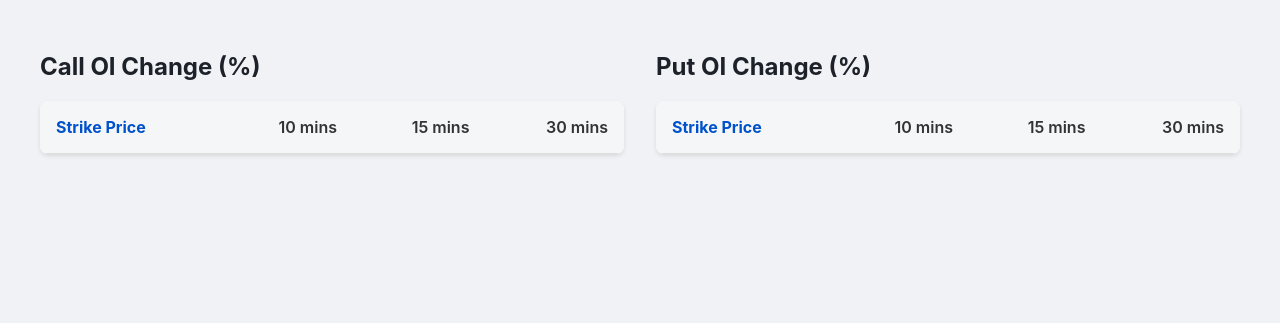
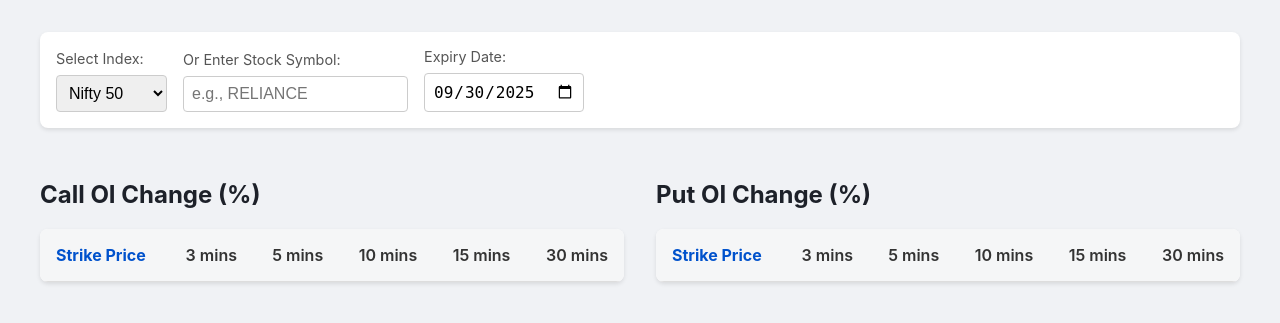
Before and after one commit to aakash-code/upstock-oi-tracker, a Flask app: template templates/dashboard.html in a window 1280 px wide. Shown: the part 114-437 px from the top of the page. Run offline with Flask 3, Linux system fonts and the light colour scheme; the template is opened without the code that fills it, so the values that code supplies are empty.

Commit message:
feat: Add dynamic symbol and expiry selection
This commit adds a comprehensive set of features to make the OI Tracker fully dynamic and more powerful.

Users can now select the instrument they want to track (Nifty, BankNifty, Sensex, or individual stocks) and choose a specific options expiry date via a new control panel on the dashboard.

The core logic has been updated to fetch 7 strikes (ATM ± 3) and to calculate OI changes over a wider range of time intervals (3m, 5m, 10m, 15m, 30m).

The frontend has been updated to support these new features, including a larger 7x5 table and event listeners that automatically refresh the data when a new selection is made.

```diff
--- a/app.py
+++ b/app.py
@@ -62,15 +62,19 @@ def dashboard():
 
 @app.route('/api/data')
 def api_data():
-    """API endpoint to fetch the latest OI data."""
+    """API endpoint to fetch the latest OI data based on user selections."""
     if 'access_token' not in session:
         return jsonify({'error': 'Not authenticated'}), 401
 
+    # Get parameters from the request, with fallbacks
+    symbol = request.args.get('symbol', 'NSE_INDEX|Nifty 50')
+    expiry = request.args.get('expiry') # The logic will handle a None expiry
+
     access_token = session['access_token']
-    data = tracker_logic.get_oi_data(access_token)
+    data = tracker_logic.get_oi_data(access_token, symbol, expiry)
 
     if data is None:
-        return jsonify({'error': 'Could not fetch data from Upstox API. Your token may be invalid.'}), 500
+        return jsonify({'error': f"Could not fetch data for {symbol}. The symbol might be invalid or there's no data for the selected expiry."}), 500
 
     call_data, put_data = data
     return jsonify({'call_data': call_data, 'put_data': put_data})
--- a/templates/dashboard.html
+++ b/templates/dashboard.html
@@ -17,6 +17,11 @@
         .header { display: flex; justify-content: space-between; align-items: center; margin-bottom: 2rem; }
         .header a { text-decoration: none; background-color: #0052cc; color: white; padding: 0.5rem 1rem; border-radius: 4px; }
         .header a:hover { background-color: #003d99; }
+        .error-message { background-color: #ffebe6; border: 1px solid #ff0000; color: #333; padding: 1rem; border-radius: 8px; margin-bottom: 2rem; }
+        .controls { display: flex; gap: 1rem; align-items: flex-end; background: white; padding: 1rem; border-radius: 8px; margin-bottom: 2rem; box-shadow: 0 2px 4px rgba(0,0,0,0.1); flex-wrap: wrap; }
+        .control-group { display: flex; flex-direction: column; }
+        .control-group label { margin-bottom: 0.5rem; font-size: 0.9rem; color: #555; }
+        .control-group select, .control-group input { padding: 0.5rem; border: 1px solid #ccc; border-radius: 4px; font-size: 1rem; }
     </style>
 </head>
 <body>
@@ -24,6 +29,25 @@
         <div class="header">
             <h1>OI Tracker Dashboard</h1>
             <a href="{{ url_for('logout') }}">Logout</a>
+        </div>
+
+        <div class="controls">
+            <div class="control-group">
+                <label for="symbol-select">Select Index:</label>
+                <select id="symbol-select">
+                    <option value="NSE_INDEX|Nifty 50" selected>Nifty 50</option>
+                    <option value="NSE_INDEX|Nifty Bank">Nifty Bank</option>
+                    <option value="BSE_INDEX|SENSEX">Sensex</option>
+                </select>
+            </div>
+            <div class="control-group">
+                <label for="stock-symbol">Or Enter Stock Symbol:</label>
+                <input type="text" id="stock-symbol" placeholder="e.g., RELIANCE">
+            </div>
+            <div class="control-group">
+                <label for="expiry-date">Expiry Date:</label>
+                <input type="date" id="expiry-date">
+            </div>
         </div>
 
         {% if error %}
@@ -39,6 +63,8 @@
                     <thead>
                         <tr>
                             <th>Strike Price</th>
+                            <th>3 mins</th>
+                            <th>5 mins</th>
                             <th>10 mins</th>
                             <th>15 mins</th>
                             <th>30 mins</th>
@@ -55,6 +81,8 @@
                     <thead>
                         <tr>
                             <th>Strike Price</th>
+                            <th>3 mins</th>
+                            <th>5 mins</th>
                             <th>10 mins</th>
                             <th>15 mins</th>
                             <th>30 mins</th>
@@ -74,21 +102,21 @@
             const putTableBody = document.getElementById('put-table-body');
             const errorContainer = document.querySelector('.error-message');
 
-            const thresholds = { 10: 10, 15: 15, 30: 25 };
+            const thresholds = { 3: 5, 5: 8, 10: 10, 15: 15, 30: 25 };
 
             const updateTable = (tableBody, data) => {
                 // Clear existing rows
                 tableBody.innerHTML = '';
 
                 // Get sorted strikes
-                const sortedStrikes = Object.keys(data).sort((a, b) => a - b);
+                const sortedStrikes = Object.keys(data).sort((a, b) => parseFloat(a) - parseFloat(b));
 
                 for (const strike of sortedStrikes) {
-                    const changes = data[strike];
+                    const changes = data[strike] || {};
                     const row = document.createElement('tr');
 
                     let rowHTML = `<td>${strike}</td>`;
-                    for (const interval of [10, 15, 30]) {
+                    for (const interval of [3, 5, 10, 15, 30]) {
                         const change = changes[interval] || 0;
                         const isRed = change > thresholds[interval];
                         rowHTML += `<td class="${isRed ? 'red-cell' : ''}">${change.toFixed(2)}</td>`;
@@ -98,8 +126,31 @@
                 }
             };
 
+            const symbolSelect = document.getElementById('symbol-select');
+            const stockSymbolInput = document.getElementById('stock-symbol');
+            const expiryDateInput = document.getElementById('expiry-date');
+
             const fetchData = () => {
-                fetch('/api/data')
+                let symbol = stockSymbolInput.value.trim().toUpperCase();
+                if (!symbol) {
+                    symbol = symbolSelect.value;
+                } else {
+                    // For stocks, we assume the exchange is NSE. This could be enhanced later.
+                    symbol = `NSE_EQ|${symbol}`;
+                }
+
+                let expiry = expiryDateInput.value;
+                if (!expiry) {
+                    // Default to a future date if none selected, as the API requires it.
+                    // A better approach would be to fetch available expiries.
+                    const today = new Date();
+                    expiry = new Date(today.getFullYear(), today.getMonth() + 1, 0).toISOString().split('T')[0];
+                    expiryDateInput.value = expiry;
+                }
+
+                const apiUrl = `/api/data?symbol=${encodeURIComponent(symbol)}&expiry=${expiry}`;
+
+                fetch(apiUrl)
                     .then(response => {
                         if (!response.ok) {
                             throw new Error('Network response was not ok');
@@ -122,6 +173,11 @@
                     });
             };
 
+            // Add event listeners to refetch data on change
+            symbolSelect.addEventListener('change', fetchData);
+            stockSymbolInput.addEventListener('change', fetchData);
+            expiryDateInput.addEventListener('change', fetchData);
+
             fetchData(); // Initial fetch
             setInterval(fetchData, 60000); // Refresh every 60 seconds
         });
```
Also changed, not shown: tracker_logic.py (+59 -46 lines).
